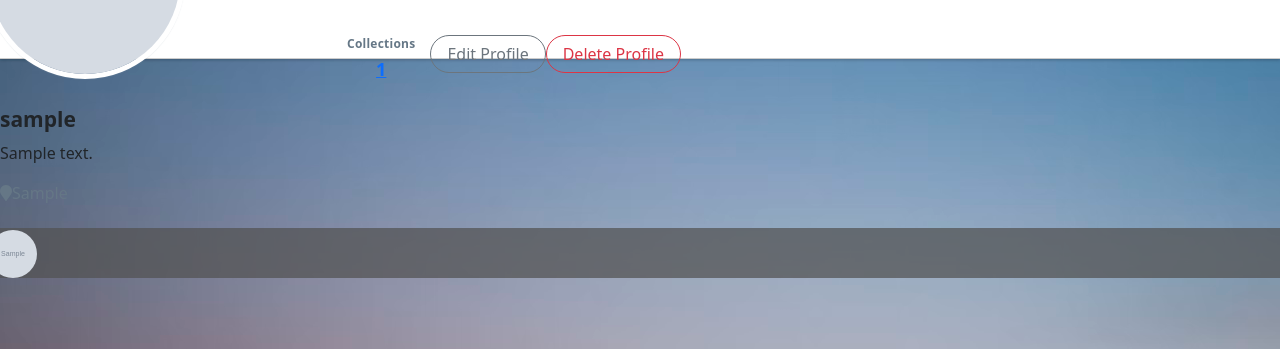
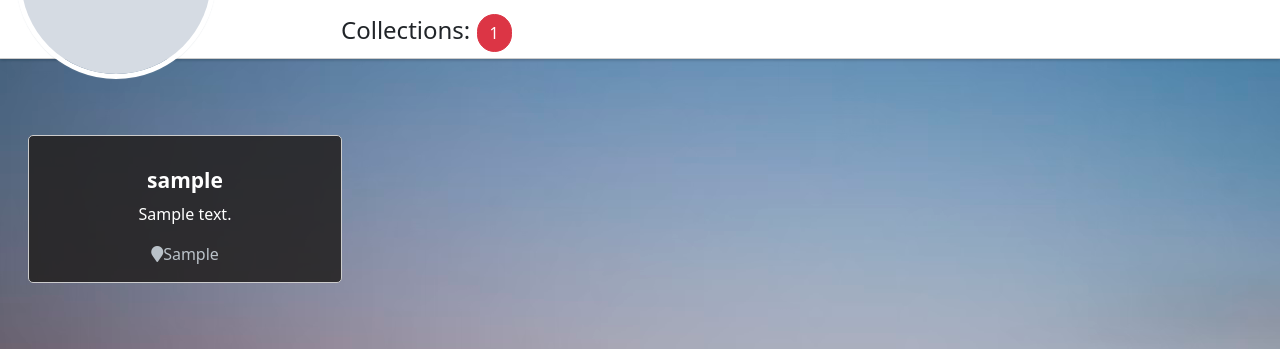
Before and after one commit to jonjones320/Capstone-1, a Flask app: page /user/profile/1 in a window 1280 px wide. Shown: the part 451-800 px from the top of the page. Run offline with Flask 3, Linux system fonts and the light colour scheme; tables that the repository leaves empty hold one stand-in row (values such as "Sample post"); grey boxes marked "Sample" are stand-in pictures; some libraries are stand-ins or nearby versions.

Commit message:
Updated profile organization. Removed unique name constraint for the db Collection table columns.

```diff
--- a/app.py
+++ b/app.py
@@ -148,14 +148,14 @@
 
     user = User.query.get_or_404(user_id)
 
-    collections = (Collection
+    collection = (Collection
                 .query
                 .filter(Collection.createdBy == user_id)
                 .order_by(Collection.createdDate.desc())
                 .limit(100)
                 .all())
-
-    return render_template('user/profile.html', user=user, collections=collections)
+    print("### COLLECTIONS ###: ", collection)
+    return render_template('user/profile.html', user=user, collections=collection)
 
 
 @app.route('/user/profile/edit', methods=["GET", "POST"])
@@ -241,7 +241,6 @@
         flash(f"{collection.name} created succesfully. Start collecting now!", 'success')
         return redirect(url_for('show_all_launches'))
 
-    print("***RENDERING NEW FORM***")
     return render_template('collection/new.html', form=form)
 
 
--- a/static/stylesheets/style.css
+++ b/static/stylesheets/style.css
@@ -187,6 +187,14 @@
 
   /* ===================== User profile */
 
+  #user-nav {
+    border: 5px black;
+  }
+
+  .user-stats {
+    text-decoration: none;
+  }
+
   .join-message {
     margin-top: 100px;
     color: white;
@@ -197,7 +205,7 @@
   #profile-avatar {
     border-radius: 100%;
     display: block;
-    margin-left: -15px;
+    margin-left: 1rem;
   }
 
   #profile-image {
@@ -222,12 +230,12 @@
     margin-top: 2px;
   }
 
-  .message-area,
+  .collection-area,
   .timeline-image {
     display: inline-block;
   }
 
-  .message-area {
+  .collection-area {
     margin-left: 10px;
   }
 
@@ -290,11 +298,16 @@
     padding-top: 3px;
   }
 
-  #messages {
+  #profile-box {
     position: relative;
+    display: flex;
+    flex-direction: row;
+    align-items: flex-start;
+    margin: 1rem;
+    padding: 1.5rem;
   }
 
-  #messages .message-link {
+  .collection-link {
     position: absolute;
     top: 0;
     bottom: 0;
@@ -356,19 +369,21 @@
   }
 
   .user-location {
-    color: #657786;
+    color: #bac2c9;
   }
 
   /* ==================== User cards ==================== */
 
   .user-card {
-    width: 100%;
-    padding-bottom: 100%;
+    color: white;
+    background: #242222e0;
+    border: 1px solid #ccc;
     border-radius: 5px;
-    border: 1px solid #ccc;
+    display: flex;
+    flex-direction: column;
+    align-items: center;
     position: relative;
-    background: white;
-    margin-top: 20px;
+    margin: 20px 20px 20px 0px;
   }
 
   .user-card > div {
--- a/templates/collection/new.html
+++ b/templates/collection/new.html
@@ -2,7 +2,7 @@
 {% block content %}
 
   <div class="form-control">
-      <form method="POST">
+      <form method="POST" action="/collection/new">
         {{ form.csrf_token }}
         <h3>Initialize a collection to store your favorite space missions!</h3>
         <div>
--- a/templates/user/profile.html
+++ b/templates/user/profile.html
@@ -6,22 +6,23 @@
 
 <img src="{{ user.img_url }}" alt="Image for {{ user.username }}" id="profile-avatar">
 <div class="row full-width">
-  <div class="container">
+  <div class="container-fluid" id="user-nav">
     <div class="row justify-content-end">
       <div class="col-9">
         <ul class="user-stats nav nav-pills">
-          <li class="stat">
-            <p class="small">Collections</p>
-            <h4>
-              <a href="/collection/user/{{ user.id }}">{{ user.collections | length }}</a>
+          <div class="stat">
+            <h4>Collections:
+              <a href="/collection/user/{{ user.id }}" class="btn btn-danger">{{ user.collections | length }}</a>
             </h4>
-          </li>
+          </div>
+          {% if user == g.user %}
           <div class="ml-auto">
-            <a href="/user/profile/edit" class="btn btn-outline-secondary">Edit Profile</a>
+            <a href="/user/profile/edit" class="btn btn-secondary">Edit Profile</a>
             <form method="POST" action="/user/delete" class="form-inline">
               <button class="btn btn-outline-danger ml-2">Delete Profile</button>
             </form>
           </div>
+          {% endif %}
         </ul>
       </div>
     </div>
@@ -29,27 +30,27 @@
 </div>
 
 <div class="row">
-  <div class="col-sm-3">
+  <div class="container-fluid" id="profile-box">
+    <div class="col-sm-3 user-card">
       <h4 id="sidebar-username">{{ user.username }}</h4>
       <p>{{ user.bio }}</p>
       <p class="user-location"><span class="fa fa-map-marker"></span>{{ user.location }}</p>
     </div>
-
+    <div class="col-9">
       <li class="list-group-item">
         {% if collection | length > 0 %}
-    <a href="/collection/{{ collection.id }}" class="message-link">
-
-    <div class="message-area">
-      <a href="/user/{{ user.id }}">@{{ user.username }}</a>
+        <a href="/collection/{{ collection.id }}" class="collection-link">
+        <div class="collection-area">
+          {% for collection in collections %}
+            <a href="/collection/{{ collection.id }}">{{ collection.name }}</a>
             <span class="text-muted">{{ collection.createdDate.strftime('%d %B %Y') }}</span>
             <p>{{ collection.description }}</p>
+          {% endfor %}
         </div>
         {% endif %}
-    <a href="/user/{{ user.id }}">
-      <img src="{{ user.img_url }}" alt="user image" class="timeline-image">
-    </a>
-
       </li>
+    </div>
+  </div>
 </div>
 
 {% endblock %}
```
Also changed, not shown: models.py (+3 -4 lines). Lines whose indentation alone changed are shown as unchanged.
